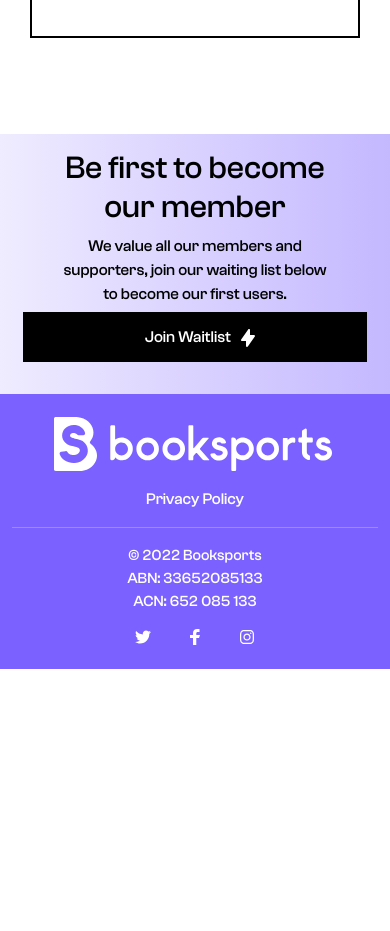
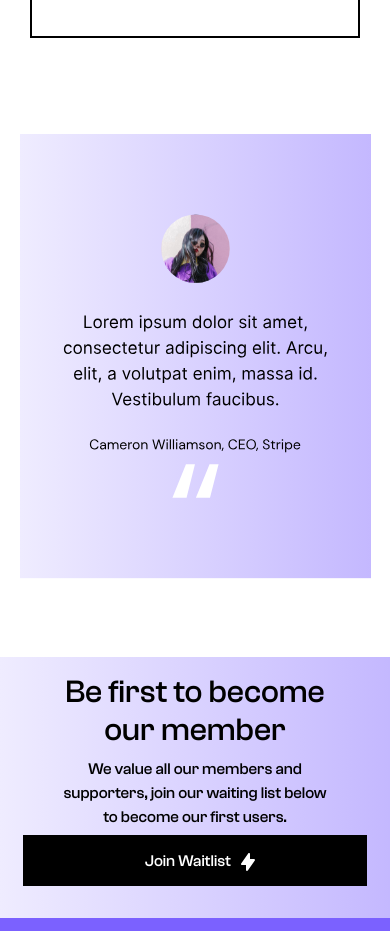
Before and after one commit to tanuj-22/booksports, a React (Create React App) app: page / in a window 390 px wide. Shown: the part 7200-8131 px from the top of the page. Before the commit the page ends 7869 px from the top, so only its background shows below. Built offline with nearby package versions, Linux system fonts and the light colour scheme; a web font is replaced by a local one.

Commit message:
testimony section added

```diff
--- /dev/null
+++ b/src/Components/Testimony.js
@@ -0,0 +1,20 @@
+// import assets
+import testimony from '../assests/testimony.svg'
+import testimonymob from '../assests/testimonymob.svg'
+// import css
+import '../css/testimony.css';
+
+const Testimony = () => {
+  return (
+    <div className='testimony'>
+        <div className="testimony-desktop">
+            <img src={testimony} alt="testimony" />
+        </div>
+        <div className='testimony-mob'>
+            <img src={testimonymob} alt=""/>
+        </div>
+    </div>
+  )
+}
+
+export default Testimony
--- a/src/Pages/Home.js
+++ b/src/Pages/Home.js
@@ -10,6 +10,7 @@
 import Pricing from "../Components/Pricing";
 import CreateSportEvent from "../Components/CreateSportEvent";
 import FastPayouts from "../Components/FastPayouts";
+import Testimony from "../Components/Testimony";
 
 const Home = () => {
   return (
@@ -30,6 +31,7 @@
       <FastPayouts/>
       <Supporters />
       <Pricing />
+      <Testimony/>
       <BecomeMember />
       <FooterHome />
     </>
--- /dev/null
+++ b/src/css/testimony.css
@@ -0,0 +1,25 @@
+.testimony{
+    margin-bottom: 10%;
+}
+.testimony .testimony-desktop{
+    width: 53%;
+    margin: auto;
+}
+.testimony img{
+    width: 100%;
+}
+.testimony .testimony-mob{
+    display: none;
+    width: 90%;
+    margin: auto;
+}
+@media screen and ( max-width : 768px ) {
+    .testimony .testimony-desktop{
+        display: none;
+    }
+    .testimony .testimony-mob{
+        display: block;
+        margin-bottom: 20%;
+    }
+
+}
```
Also changed, not shown: src/assests/testimony.svg (added), src/assests/testimonymob.svg (added).
